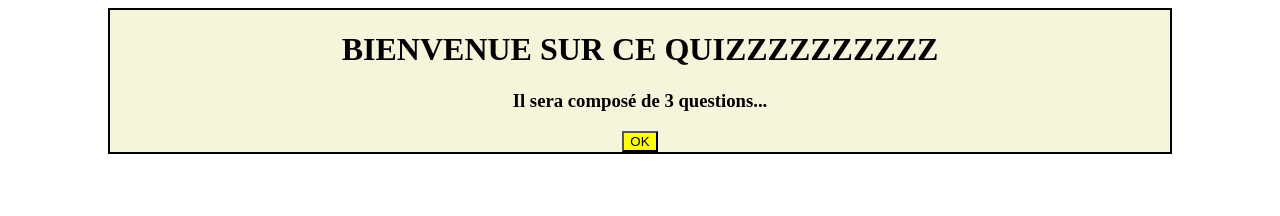
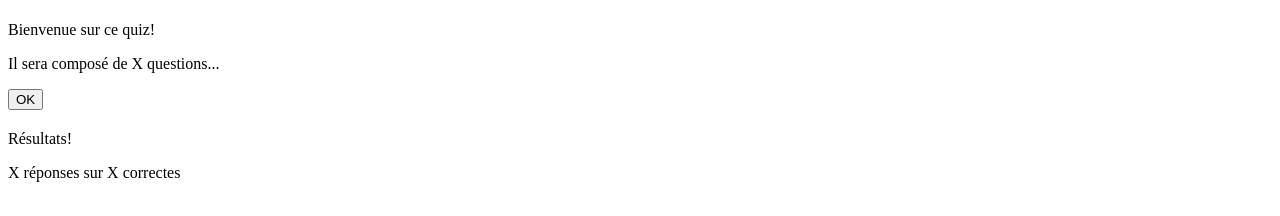
Before and after one commit to maxime9446/Quizz, a plain HTML site: page index.html in a window 1280 px wide. Drawn offline with Linux system fonts and the light colour scheme.

Commit message:
ca avance bien et correctement

```diff
--- a/Jeu.js
+++ b/Jeu.js
@@ -63,19 +63,22 @@ quiz.addQuestion(question2);
 let question3 = new Question("Qu'est-ce qui est jaune et qui attend?",
     ["Jonathan", "Homer Simpson", "Un citron pressé"], 1);
 quiz.addQuestion(question3);
+
 console.log(quiz);
 
-quiz.launch();}
+//quiz.launch();}
 
-let elNbCorrects = document.getElementById("nbcorrects");
+let elNbCorrects = document.querySelectorAll("nbcorrects");
 console.log(elNbCorrects);
 
 console.log(elNbCorrects.textcontent);
+console.log(elNbCorrects.innerHTML);
 elNbCorrects.textcontent=quiz.nbcorrects;
 
-let elNbQuestions = document.getElementsByClassName("nbquestions");
+let elNbQuestions = document.querySelectorAll(".nbquestions");
 console.log(elNbQuestions);
 
-for(let i=0; i<elNbQuestions.length;i++) {
-    elNbQuestions[i].textContent = quiz.questions.length;
+//for(let i=0; i<elNbQuestions.length;i++) {
+//    elNbQuestions[i].textContent = quiz.questions.length;
+//
 }
--- a/index.html
+++ b/index.html
@@ -9,12 +9,24 @@
     <link rel="stylesheet" href="style.css">
 </head>
 <body>
-    <div class="carre">
-        <h1>BIENVENUE SUR CE QUIZZZZZZZZZZ</h1>
-        <h3>Il sera composé de 3 questions...</h3>
-        <a href="Page2.html">
-            <input type="button" class="validation" value="OK" />
-         </a>
-    </div>
+    <main cLass="quiz">
+        <div cLass="welcomescreen">
+            <h1 class="quiz maintitle"></h1>Bienvenue sur ce quiz!</h1>
+            <p cLass= "quiz description">Il sera composé de
+                <span class="nbquestions">X</span>
+                questions...</p>
+            <button class="quiz__btn">OK</button>
+        </div>
+
+        <div cLass="resultscreen">
+            <h2 class="quiz subtitle"></h2>Résultats!</h2>
+            <p cLass="quiz description">
+                <span id="nbcorrects">X</span>
+            réponses sur <span cLass="nbquestions">X</span> correctes</p>
+        </div>
+
+    </main»
+
+    <script src="app.is"></script>
 </body>
 </html>
```
